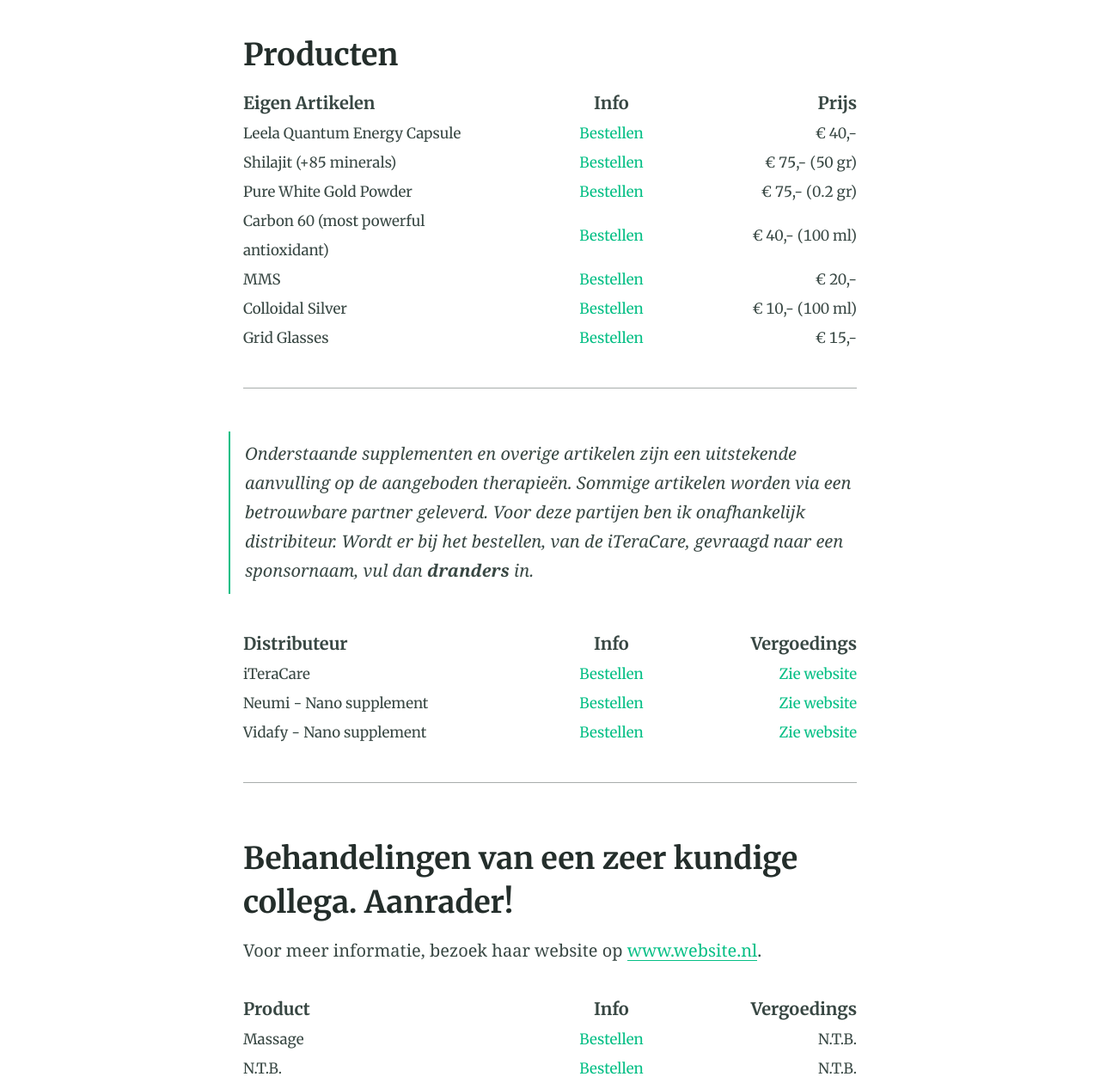
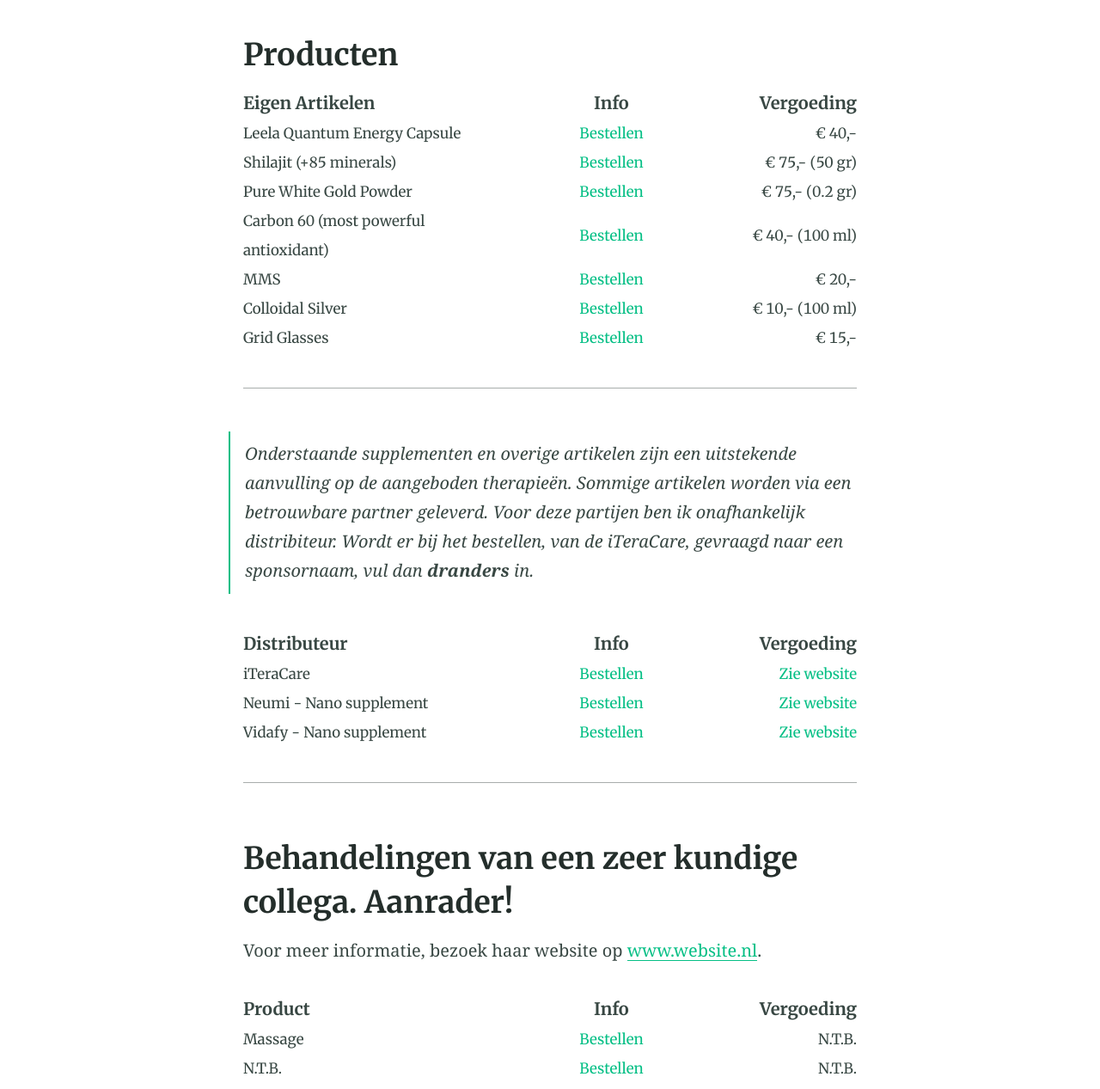
Before and after one commit to dokteranders/dokteranders.com, a Jekyll site: the page built from behandelingen.md, in a window 1280 px wide. Shown: the part 969-2236 px from the top of the page at 86% size. Built offline with Jekyll 4.4.1, drawn with Linux system fonts in a browser that asks for light colours.

Commit message:
Update behandelingen.md

```diff
--- a/behandelingen.md
+++ b/behandelingen.md
@@ -12,9 +12,11 @@
 }
 table th:nth-of-type(2) {
     width: 40%;
+    align-content: center;
 }
 table th:nth-of-type(3) {
     width: 20%;
+    align-content: right;
 }
 </style>
 </html>
@@ -31,7 +33,7 @@
 
 ## Producten
 
-| **Eigen Artikelen** | **Info** | **Prijs** |
+| **Eigen Artikelen** | **Info** | **Vergoeding** |
 | :---         |     :---:      |          ---: |
 | Leela Quantum Energy Capsule | [Bestellen](/contact/) |         € 40,-
 | Shilajit (+85 minerals) | [Bestellen](/contact/) |              € 75,- (50 gr)
@@ -45,7 +47,7 @@
 
 > Onderstaande supplementen en overige artikelen zijn een uitstekende aanvulling op de aangeboden therapieën. Sommige artikelen worden via een betrouwbare partner geleverd. Voor deze partijen ben ik onafhankelijk distribiteur. Wordt er bij het bestellen, van de iTeraCare, gevraagd naar een sponsornaam, vul dan **dranders** in.
 
-| **Distributeur** | **Info** | **Vergoedings** |
+| **Distributeur** | **Info** | **Vergoeding** |
 | :---         |     :---:      |          ---: |
 | iTeraCare | [Bestellen](https://www.thzforyou.nl/producten-thz/) | [Zie website](https://www.thzforyou.nl/producten-thz/)
 | Neumi - Nano supplement | [Bestellen](https://dokteranders.neumi.com/) | [Zie website](https://dokteranders.neumi.com/)
@@ -56,7 +58,7 @@
 ## Behandelingen van een zeer kundige collega. Aanrader!
 Voor meer informatie, bezoek haar website op [www.website.nl](#).
 
-| **Product** | **Info** | **Vergoedings** |
+| **Product** | **Info** | **Vergoeding** |
 | :---         |     :---:      |          ---: |
 | Massage | [Bestellen](https://www.thzforyou.nl/producten-thz/) | N.T.B.
 | N.T.B. | [Bestellen](https://dokteranders.neumi.com/) | N.T.B.
```
